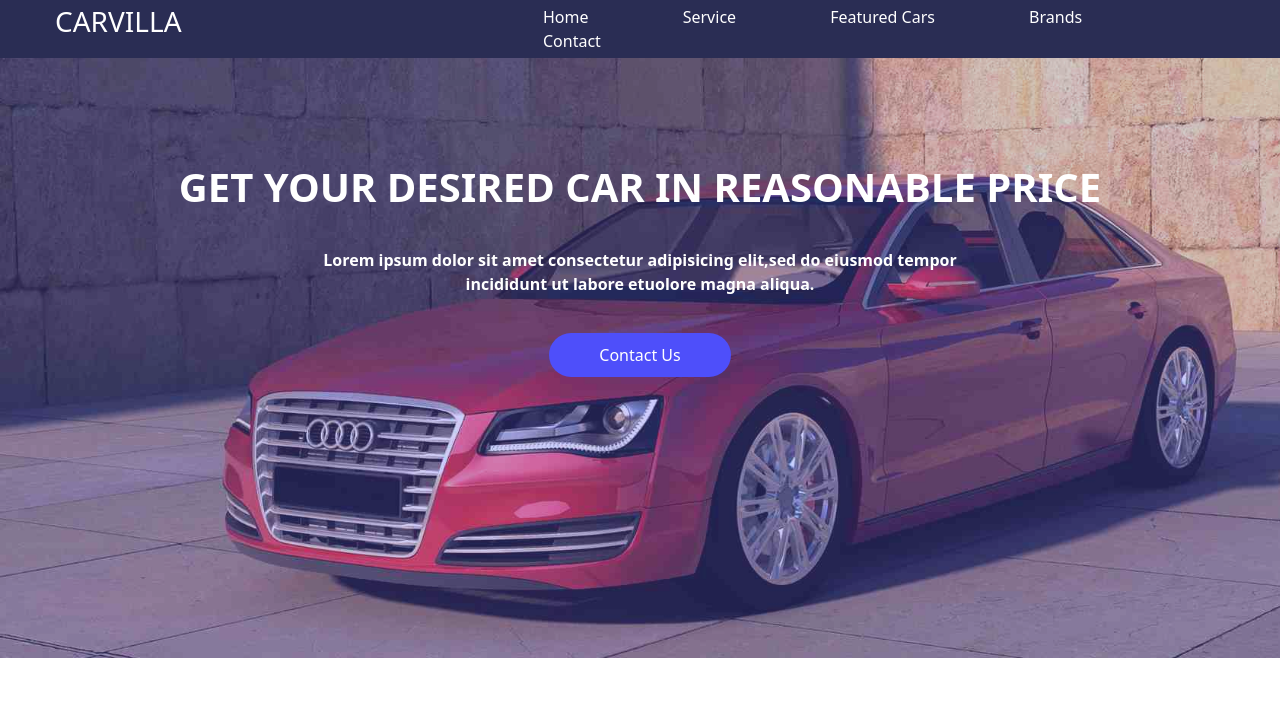
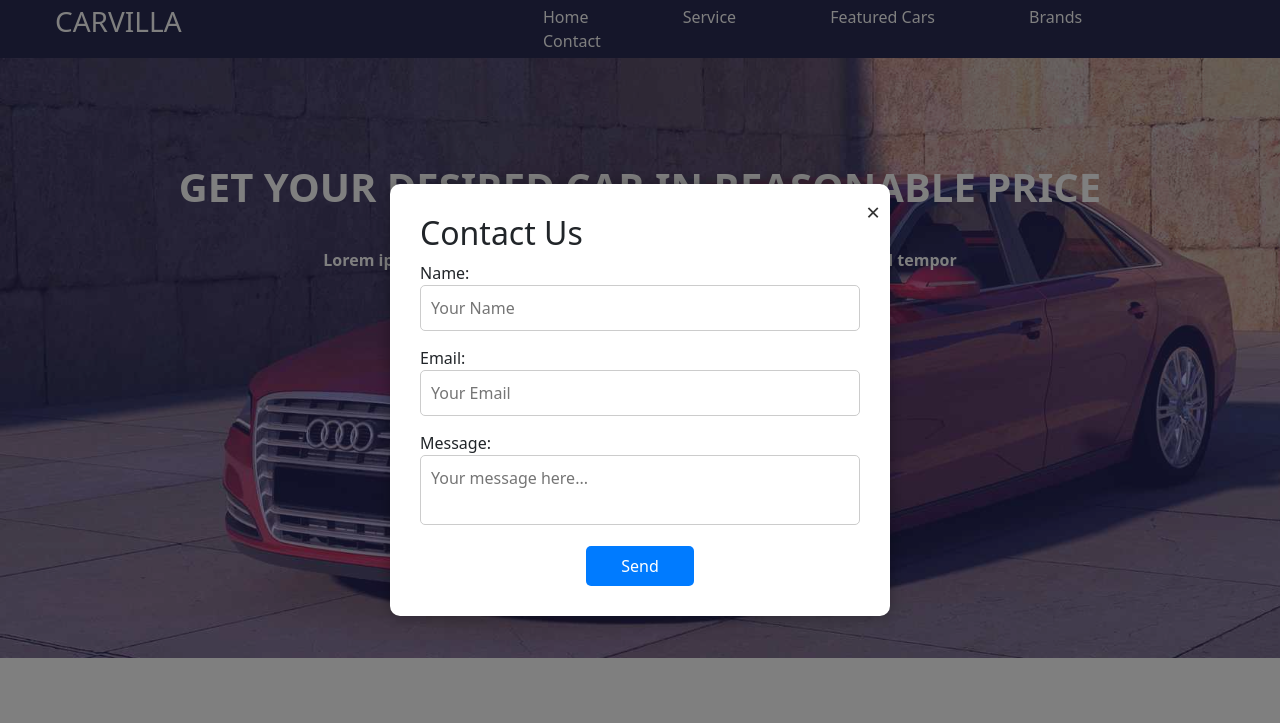
Before and after one commit to Amaanshk06/basic-carvilla, a plain HTML site: page index.html in a window 1280 px wide. Both pictures are taken after a click on the link "Contact". Shown: the top 723 px of the page. Drawn offline with nearby package versions, Linux system fonts and the light colour scheme.

Commit message:
initial commit

```diff
--- a/css/style.css
+++ b/css/style.css
@@ -1,6 +1,9 @@
 * {
     padding: 0px;
     margin: 0px;
+}
+html {
+    scroll-behavior: smooth;
 }
 
 section {
@@ -114,6 +117,82 @@ nav a:hover {
 button:hover {
     background-color: #6666fb;
 }
+.popup-overlay {
+    position: fixed;
+    top: 0;
+    left: 0;
+    right: 0;
+    bottom: 0;
+    background: rgba(0,0,0,0.6);
+    display: flex;
+    align-items: center;
+    justify-content: center;
+    z-index: 1000;
+}
+
+/* Add this to your style.css */
+#popup-overlay {
+  display: none; /* Hides the popup initially */
+  position: fixed;
+  top: 0;
+  left: 0;
+  width: 100%;
+  height: 100%;
+  background-color: rgba(0, 0, 0, 0.5); /* semi-transparent background */
+  justify-content: center;
+  align-items: center;
+  z-index: 9999;
+}
+
+.popup-form {
+  background: #fff;
+  padding: 30px;
+  border-radius: 10px;
+  max-width: 500px;
+  width: 100%;
+  box-shadow: 0 0 15px rgba(0,0,0,0.3);
+}
+
+
+.popup-form h2 {
+    margin-top: 0;
+}
+
+.popup-form input,
+.popup-form textarea {
+    width: 100%;
+    margin-bottom: 15px;
+    padding: 10px;
+    border-radius: 5px;
+    border: 1px solid #ccc;
+    resize: none;
+}
+
+.popup-form button[type="submit"] {
+    background: #007bff;
+    color: white;
+    padding: 8px 35px;
+    border: none;
+    border-radius: 5px;
+    cursor: pointer;
+    display: block;
+    margin: 0 auto;
+}
+.popup-overlay .popup-form {
+  position: relative; /* Ensure relative positioning for the form */
+}
+.popup-overlay .popup-form .close-btnnn {
+  position: absolute;
+  top: 10px;
+  right: 10px;
+  font-size: 24px;
+  background: transparent;
+  border: none;
+  color: #333;
+  cursor: pointer;
+  z-index: 10;
+}
+
 
 /* Card Section */
 .custom-container {
--- a/index.html
+++ b/index.html
@@ -1,16 +1,34 @@
 <!DOCTYPE html>
 <html lang="en">
+
 <head>
     <meta charset="UTF-8">
     <meta name="viewport" content="width=device-width, initial-scale=1.0">
-    <title>Car Villa</title>
+    <title >Car Villa</title>
     <link rel="stylesheet" href="./css/style.css">
     <link href="https://cdn.jsdelivr.net/npm/bootstrap@5.3.3/dist/css/bootstrap.min.css" rel="stylesheet"
         integrity="sha384-QWTKZyjpPEjISv5WaRU9OFeRpok6YctnYmDr5pNlyT2bRjXh0JMhjY6hW+ALEwIH" crossorigin="anonymous">
 </head>
+
 <body>
-    <a class="floating-btn" href="#" onClick={scrollToTop}>/\</a>
+    <a class="floating-btn" href="#" id="scroll-btn">/\</a>
     <header>
+        <!-- Popup Contact Form -->
+        <div id="popup-overlay" class="popup-overlay">
+            <div class="popup-form">
+                <button class="close-btnnn" id="close-popup">×</button>
+                <h2>Contact Us</h2>
+                <form>
+                    <label>Name:</label>
+                    <input type="text" placeholder="Your Name" required /><br />
+                    <label>Email:</label>
+                    <input type="email" placeholder="Your Email" required /><br />
+                    <label>Message:</label>
+                    <textarea placeholder="Your message here..." required></textarea><br />
+                    <button type="submit">Send</button>
+                </form>
+            </div>
+        </div>
         <div class="custom-container">
             <div class="row">
                 <div class="col-md-4">
@@ -22,11 +40,11 @@
                 </div>
                 <div class="col-md-8 center-content">
                     <nav>
-                        <a href="/">Home</a>
-                        <a href="#">Service</a>
-                        <a href="#">Featured Cars</a>
-                        <a href="#">Brands</a>
-                        <a href="#">Contact</a>
+                        <a href="#" id="scroll-btn">Home</a>
+                        <a href="#Service">Service</a>
+                        <a href="#featured-cars">Featured Cars</a>
+                        <a href="#client">Brands</a>
+                        <a href="#" id="contact-link">Contact</a>
                     </nav>
                 </div>
             </div>
@@ -38,26 +56,29 @@
             <h1>get your desired car in reasonable price </h1>
             <p>Lorem ipsum dolor sit amet consectetur adipisicing elit,sed do eiusmod tempor<br>
                 incididunt ut labore etuolore magna aliqua. </p>
-            <a href="#" target="_blank"><button>Contact Us</button></a>
+            <a href="#" id="contact-link-banner"><button>Contact Us</button></a>
         </div>
     </section>
     <main>
         <div class="custom-container">
             <!-- INFO -->
-            <section class="row">
+            <section class="row" id="Service">
                 <div class="col-md-4">
                     <div class="custom-card">
                         <img src="./images/car.png" alt="largest Dealship of car" title="largest Dealship of car">
                         <p>Largest Dealship of car</p>
-                        <p class="support">publishing software like Aldus PageMaker including versions of Lorem Ipsum.</p>
+                        <p class="support">publishing software like Aldus PageMaker including versions of Lorem Ipsum.
+                        </p>
                         <hr>
                     </div>
                 </div>
                 <div class="col-md-4">
                     <div class="custom-card">
-                        <img src="./images/repair.png" alt="Unlimited Repair Warranty" title="Unlimited Repair Warranty">
+                        <img src="./images/repair.png" alt="Unlimited Repair Warranty"
+                            title="Unlimited Repair Warranty">
                         <p>Unlimited Repair Warranty</p>
-                        <p class="support">publishing software like Aldus PageMaker including versions of Lorem Ipsum.</p>
+                        <p class="support">publishing software like Aldus PageMaker including versions of Lorem Ipsum.
+                        </p>
                         <hr>
                     </div>
                 </div>
@@ -65,13 +86,14 @@
                     <div class="custom-card">
                         <img src="./images/insurance.png" alt="Insurance Support" title="Unlimited Repair Warranty">
                         <p>Insurance Support</p>
-                        <p class="support">publishing software like Aldus PageMaker including versions of Lorem Ipsum.</p>
+                        <p class="support">publishing software like Aldus PageMaker including versions of Lorem Ipsum.
+                        </p>
                         <hr>
                     </div>
                 </div>
             </section>
             <!-- FEATURED CARS -->
-            <section>
+            <section id="featured-cars">
                 <!-- heading -->
                 <div class="featured">
                     <p>Checkout the featured cars</p>
@@ -126,7 +148,8 @@
                     <!-- card 4 -->
                     <div class="col-md-3">
                         <div class="small-card">
-                            <img src="./images/new-cars-model/ncm3.png" alt=" Lamborghini Aventador" title=" Lamborghini Aventador">
+                            <img src="./images/new-cars-model/ncm3.png" alt=" Lamborghini Aventador"
+                                title=" Lamborghini Aventador">
                             <p class="support">Model : 2015 3100 MI 740 HP <br>Automatic</p>
                         </div>
                         <div class="details">
@@ -140,7 +163,7 @@
                 </div>
             </section>
             <!-- client -->
-            <section class="client">
+            <section class="client" id="client">
                 <div class="row">
                     <div class="col-md-2">
                         <div class="client-logo">
@@ -180,26 +203,21 @@
         <div class="custom-container">
             <div class="row">
                 <div class="col-md-6">
-                    <p class="footer-p">&copy; Copyright Designed And Developed By Amaan</p>
+                    <p class="footer-p">&copy; Copyright Designed And Developed By Amaan Shaikh</p>
                 </div>
                 <div class="col-md-6">
                     <div class="footer-icons">
-                        <a href="https://www.facebook.com/login/" target="_blank">
-                            <img src="./images/social/facebook.png" alt="facebook Home Page" title="From Meta">
+                        <a href="https://www.instagram.com/amaan__shk__36/" target="_blank">
+                            <img src="./images/social/instagram.png" alt="Instagram" title="From Meta">
                         </a>
-                        <a href="https://www.instagram.com/accounts/login/?hl=en" target="_blank">
-                            <img src="./images/social/instagram.png" alt="Instagram Home Page" title="From Meta">
+                        <a href="https://www.linkedin.com/in/amaan-shaikh-b1136b2a5/" target="_blank">
+                            <img src="./images/social/linkedin.png" alt="linkedin" title="linkedin">
                         </a>
-                        <a href="https://secure.indeed.com/auth" target="_blank">
-                            <img src="./images/social/indeed.png" alt="Indeed Home Page" title="Indeed Home Page">
+                        <a href="https://github.com/Amaanshk06" target="_blank">
+                            <img src="./images/social/github.png" alt="github"     title="github">
                         </a>
-                        <a href="https://in.pinterest.com/login/" target="_blank">
-                            <img src="./images/social/pinterest.png" alt="Pinterest Home Page"
-                                title="Pinterest Home Page">
-                        </a>
-                        <a href="https://web.whatsapp.com/" target="_blank">
-                            <img src="./images/social/whatsapp.png" alt="Whatsapp Web Page"
-                                title="Whatsapp Web Page">
+                        <a href="https://vercel.com/shaikh-amaans-projects-9c31b963" target="_blank">
+                            <img src="./images/social/vercel.png" alt="Vercel" title="vercel">
                         </a>
                     </div>
                 </div>
@@ -208,7 +226,6 @@
     </footer>
 </body>
 <script src="./index.js">
+</script>
 
-
-</script>
 </html>
--- a/index.js
+++ b/index.js
@@ -1,14 +1,63 @@
-const toggle = document.getElementById('menu-toggle');
-    const nav = document.getElementById('nav-links');
+document.addEventListener('DOMContentLoaded', function () {
+  // Scroll to Top Button
+  const scrollBtns = document.querySelectorAll('.floating-btn');
+  scrollBtns.forEach(btn => {
+    btn.addEventListener('click', function (e) {
+      e.preventDefault();
+      window.scrollTo({ top: 0, behavior: 'smooth' });
+    });
+  });
+  // scroll to bottom
+  document.querySelectorAll('a[href^="#"]').forEach(anchor => {
+    anchor.addEventListener('click', function (e) {
+      e.preventDefault();
 
+      document.querySelector(this.getAttribute('href')).scrollIntoView({
+        behavior: 'smooth'
+      });
+    });
+  });
+
+  // Popup Elements
+  const popupOverlay = document.getElementById('popup-overlay');
+  const closePopupBtn = document.getElementById('close-popup');
+  const contactLinks = [
+    document.getElementById('contact-link'),
+    document.getElementById('contact-link-banner')
+  ];
+
+  // Open popup
+  contactLinks.forEach(link => {
+    if (link) {
+      link.addEventListener('click', function (e) {
+        e.preventDefault();
+        popupOverlay.style.display = 'flex';
+      });
+    }
+  });
+
+  // Close popup
+  if (closePopupBtn) {
+    closePopupBtn.addEventListener('click', function () {
+      popupOverlay.style.display = 'none';
+    });
+  }
+
+  // Mobile Navigation Toggle #1
+  const toggle = document.getElementById('menu-toggle');
+  const nav = document.getElementById('nav-links');
+  if (toggle && nav) {
     toggle.addEventListener('click', () => {
-        nav.classList.toggle('active');
+      nav.classList.toggle('active');
     });
-   // Function to scroll to the top
-  const scrollToTop = (e) => {
-    e.preventDefault(); // Prevents the default behavior (anchor link)
-    window.scrollTo({
-      top: 0,
-      behavior: 'smooth' // Smooth scroll effect
+  }
+
+  // Mobile Navigation Toggle #2 (if you have two navs)
+  const toggle1 = document.getElementById('menu-toggle1');
+  const nav1 = document.getElementById('nav1-links');
+  if (toggle1 && nav1) {
+    toggle1.addEventListener('click', () => {
+      nav1.classList.toggle('active');
     });
-}
+  }
+});
```
Also changed, not shown: images/social/github.png (added), images/social/linkedin.png (added), images/social/vercel.png (added).
